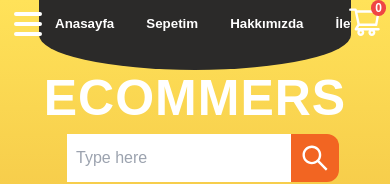
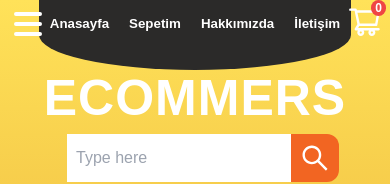
Before and after one commit to g1dotcom/E-commerce, a React (Create React App) app: page / in a window 390 px wide. Shown: the top 184 px of the page. Built offline with nearby package versions, Linux system fonts and the light colour scheme; no server answers.

Commit message:
nav elementindeki taşma sorunu çözüldü

```diff
--- a/src/components/header/header.css
+++ b/src/components/header/header.css
@@ -92,8 +92,12 @@ li a {
     width: 80%;
     font-size: smaller;
     letter-spacing: 0px;
+    justify-content: space-evenly;
   }
   ul {
-    justify-content: space-evenly;
+    justify-content: center;
+  }
+  li a {
+    padding: 14px 10px;
   }
 }
```
